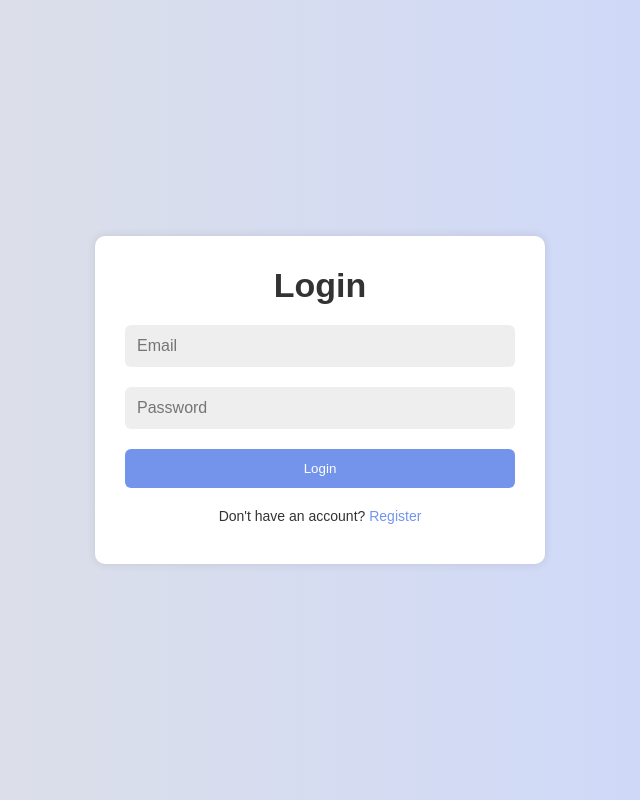
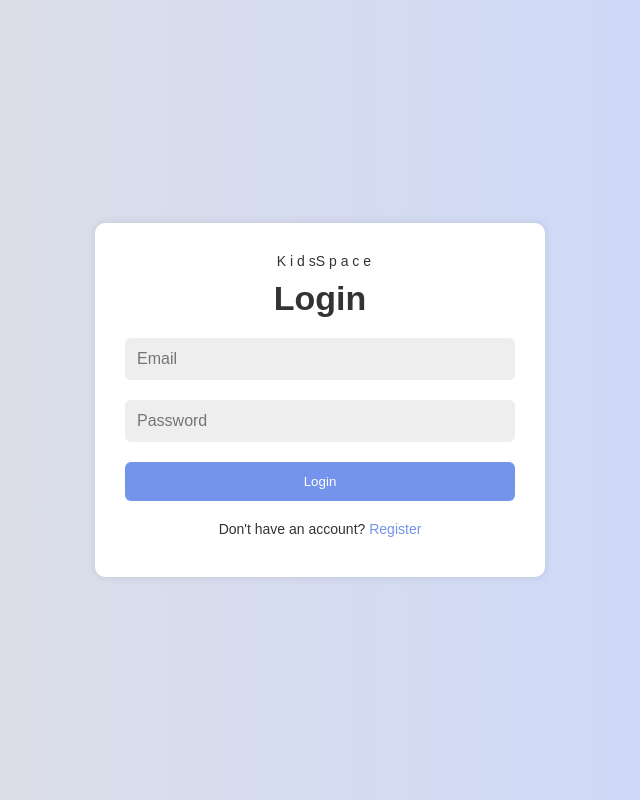
Before and after one commit to takucan1/SE-KidsSpace, a PHP site: page / in a window 1280 px wide. Shown: the whole page, without its empty margins (320-960 px from the left). Run offline with PHP 8.4, Linux system fonts and the light colour scheme.

Commit message:
Update index.php

```diff
--- a/index.php
+++ b/index.php
@@ -33,10 +33,21 @@
     <link rel="stylesheet" href="style.css">
 </head>
 <body>
-
+    <main class="login-page">
     <div class="container">
         <div class="form-box <?= isActiveForm('login', $activeForm); ?>" id="login-form">
             <form action="login_register.php" method="post">
+                <p class="kids-space">
+                    <span class="span">&nbsp;</span>
+                    <span class="text-wrapper-2">K</span>
+                    <span class="text-wrapper-3">i</span>
+                    <span class="text-wrapper-4">d</span>
+                    <span class="text-wrapper-2">sS</span>
+                    <span class="text-wrapper-5">p</span>
+                    <span class="text-wrapper-3">a</span>
+                    <span class="text-wrapper-4">c</span>
+                    <span class="text-wrapper-2">e</span>
+                </p>
                 <h2>Login</h2>
                 <?= showError($errors['login'], $activeForm);?>
                 <input type="email" name="email" placeholder="Email" required>
@@ -60,11 +71,14 @@
                     <option value="student">student</option>
                     <option value="teacher">teacher</option>
                 </select>
+                 <input type="checkbox" name="terms" required> I understand the terms and conditions</input>
                 <button type="submit" name="register">Register</button>
                 <p>Already have an account? <a href="#" onclick="showForm('login-form')">Login</a></p>
             </form>
         </div>
 
         <script src="script.js"></script>
+
+    </main>
 </body>
 </html>
```
